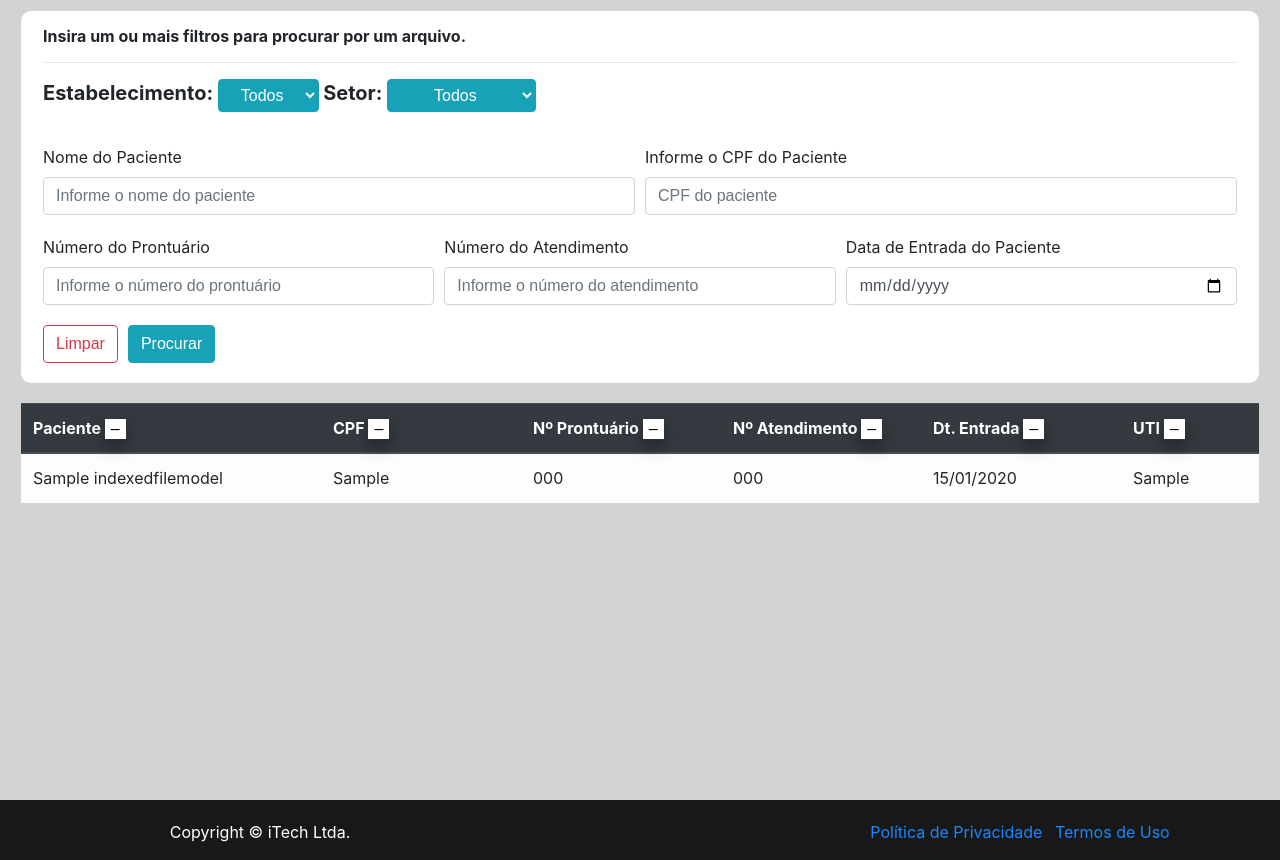
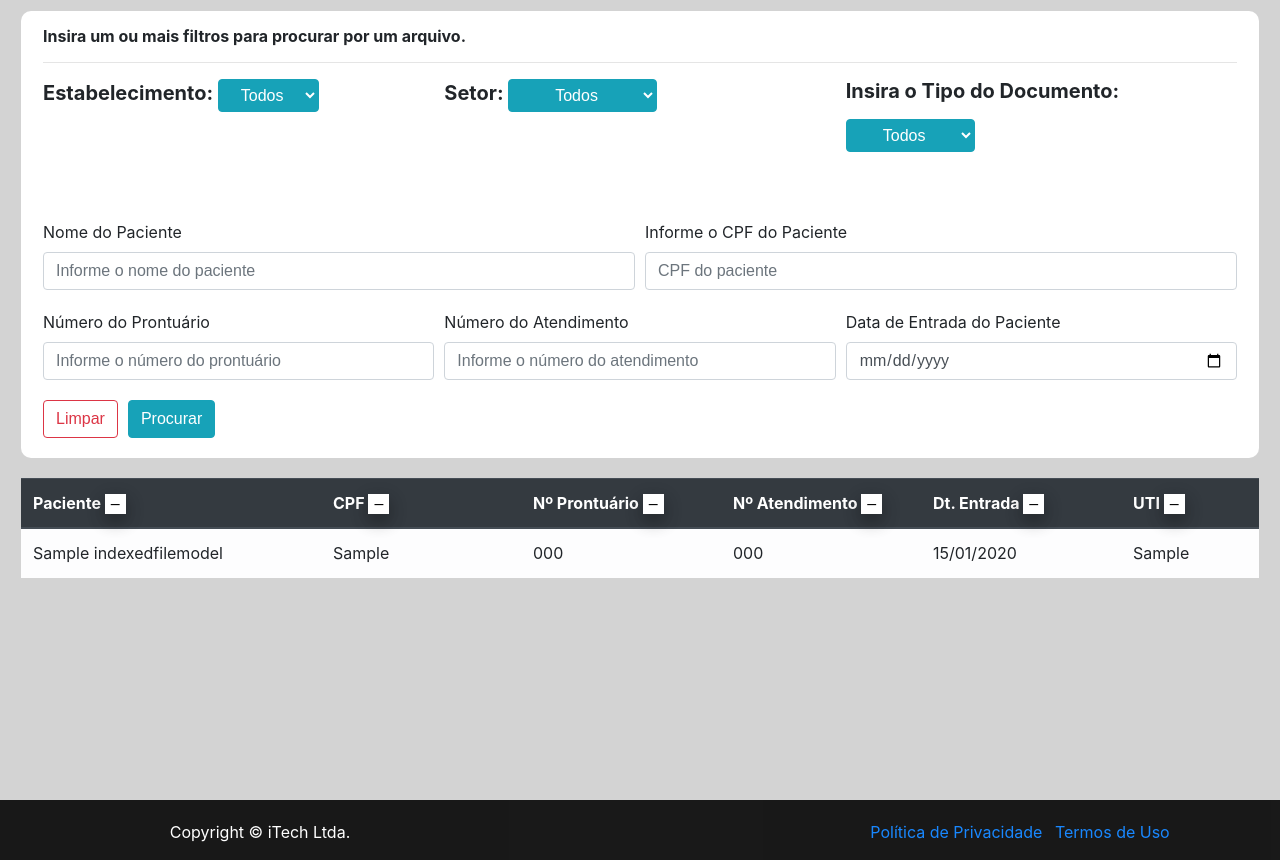
Before and after one commit to leobidoous/index-files, a Django app: page / in a window 1280 px wide. Shown: the part 62-922 px from the top of the page. Run offline with Django 3.2, Linux system fonts and the light colour scheme; a user stored in the database is signed in; tables that the repository leaves empty hold one stand-in row (values such as "Sample post"); some libraries are stand-ins or nearby versions.

Commit message:
Colocando filtro por tipo na tela inicial (mais um select adicionado)
Refatorando colunas do index.html

```diff
--- a/core/templates/core/index.html
+++ b/core/templates/core/index.html
@@ -6,12 +6,15 @@
             <div class="content-filters">
                 <form id="main-form" method="get">
                     <fieldset>
+
                         <div>
 
-{#                            <h5><b>Procurar arquivos</b></h5>#}
+{#                          <h5><b>Procurar arquivos</b></h5>#}
                             <h6><b>Insira um ou mais filtros para procurar por um arquivo.</b></h6>
                             <hr>
 
+                            <div class="form-row">
+                                <div class="col-md">
                                     <label for="locations"><h5><b>Estabelecimento:</b></h5></label>
                                     <select name="locations" id="locations" class="btn btn-info" onchange=resetSector()>
 
@@ -27,7 +30,8 @@
                                             <option value="0">Todos</option>
                                         {% endif %}
                                     </select>
-
+                                </div>
+                                <div class="col-md">
                                     <label for="sectors"><h5><b>Setor:</b></h5></label>
                                     <select name="sectors" id="sectors" class="btn btn-info" onchange="searchBySector()">
                                     {% if not request.GET.sectors or request.GET.sectors == 0|slugify%}
@@ -41,8 +45,33 @@
                                             <option value="0">Todos</option>
                                         {% endif %}
                                     </select>
+                                </div>
+
+                                <div class="col-md">
+                                    <label for="tipo_documento"><h5><b>Insira o Tipo do Documento:</b></h5></label>
+                                    <select name="tipo_documento" id="tipo_documento" class="btn btn-info">
+                                        {% if request.GET.tipo_documento and request.GET.tipo_documento == 'd' %}
+                                            <option value="d">Digitalizado</option>
+                                            <option value="p">Prontuário</option>
+                                            <option value="">Todos</option>
+                                        {% elif request.GET.tipo_documento and request.GET.tipo_documento == 'p'%}
+                                            <option value="p">Prontuário</option>
+                                            <option value="d">Digitalizado</option>
+                                            <option value="">Todos</option>
+                                        {% else %}
+                                            <option value="">Todos</option>
+                                            <option value="d">Digitalizado</option>
+                                            <option value="p">Prontuário</option>
+                                        {% endif %}
+                                    </select>
+
+                                </div>
+
+                            </div>
                             <br><br>
+
                         </div>
+
                         <div class="form-row">
 
                             <div class="col-md">
@@ -58,6 +87,8 @@
                                        name="cpf" data-mask="000.000.000-00" {% if filters.cpf %}
                                        value="{{ filters.cpf }}" {% endif %} id="cpf">
                             </div>
+
+
                             {#                            <div class="col-md">#}
                             {#                                <label for="birth">Data de Nascimento do Paciente</label>#}
                             {#                                <input type="date" class="form-control"#}
```
Lines whose indentation alone changed are shown as unchanged.
